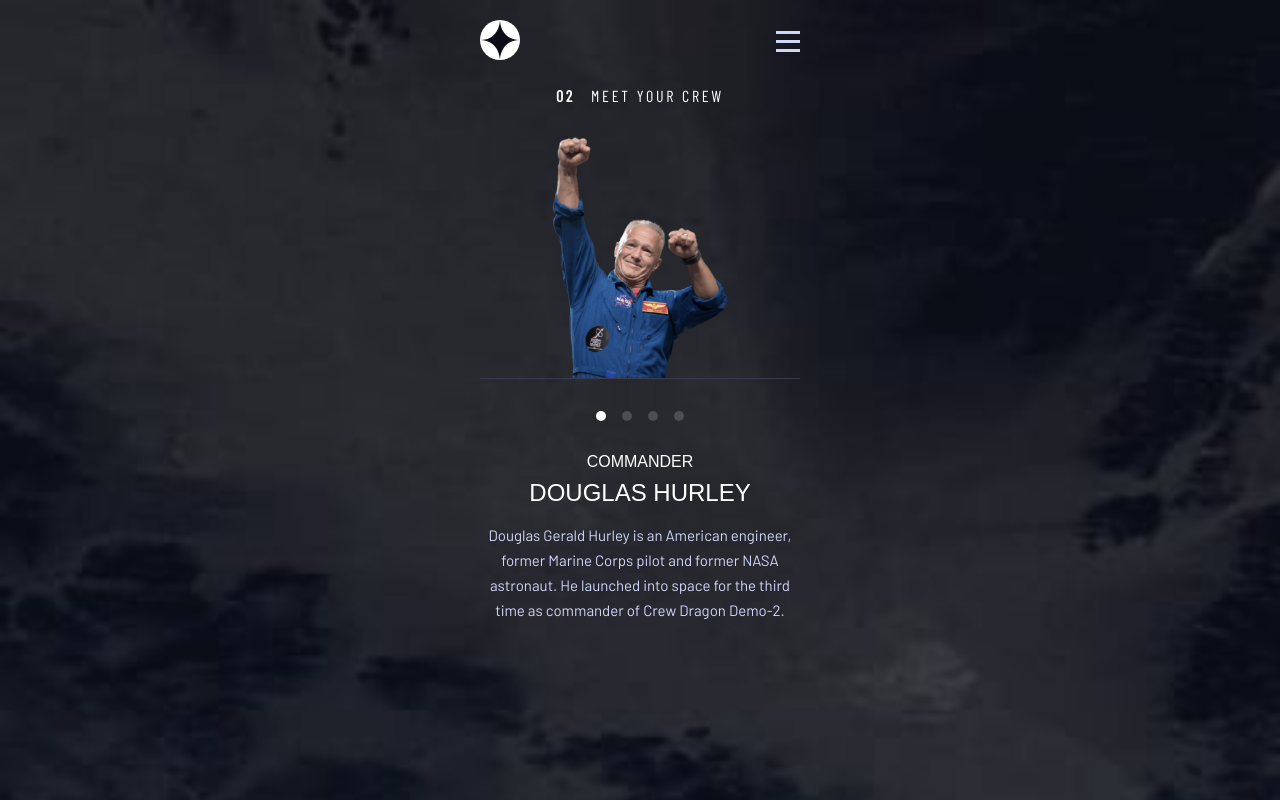
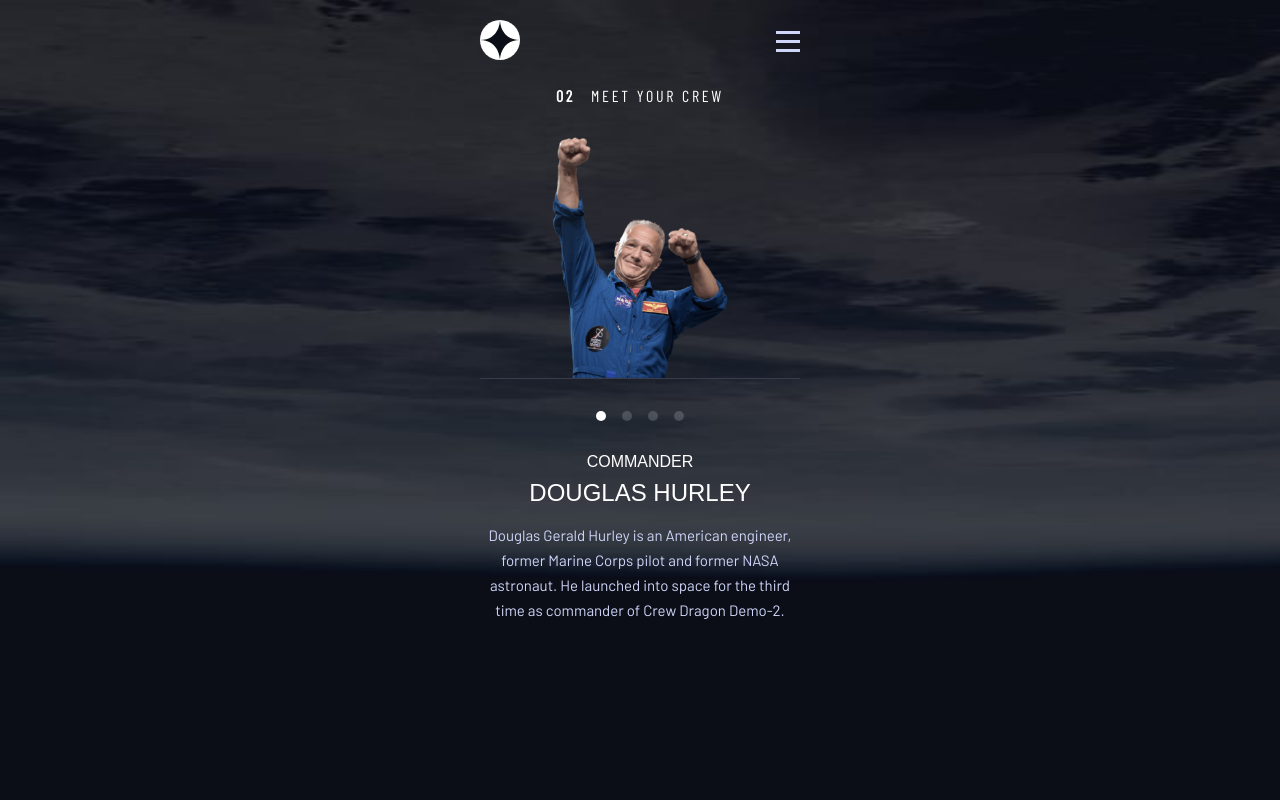
Before and after one commit to BlessSinister/space_in_your_self, a React (Create React App) app: page /crew in a window 1280 px wide. Built offline with nearby package versions, Linux system fonts and the light colour scheme; a web font is replaced by a local one.

Commit message:
correct_style_background

```diff
--- a/src/pages/Crew/crew.module.css
+++ b/src/pages/Crew/crew.module.css
@@ -1,7 +1,7 @@
 .container {
   background: url('../../../public/assets/crew/background-crew-mobile.jpg');
   background-repeat: no-repeat;
-  background-size: cover;
+  background-size: 100% 100%;
   display: flex;
   flex-direction: column;
   align-items: center;
--- a/src/pages/Destination/destination.module.css
+++ b/src/pages/Destination/destination.module.css
@@ -1,7 +1,7 @@
 .container {
   background: url('../../../public/assets/destination/background-destination-mobile.jpg');
   background-repeat: no-repeat;
-  background-size: cover;
+  background-size: 100% 100%;
   display: flex;
   flex-direction: column;
   align-items: center;
--- a/src/pages/Home/home.module.css
+++ b/src/pages/Home/home.module.css
@@ -1,7 +1,7 @@
 .container {
   background: url('../../../public/assets/home/background-home-mobile.jpg');
   background-repeat: no-repeat;
-  background-size: cover;
+  background-size: 100% 100%;
   height: 100vh;
   display: flex;
   flex-direction: column;
--- a/src/pages/Technology/technology.module.css
+++ b/src/pages/Technology/technology.module.css
@@ -1,7 +1,7 @@
 .container {
   background: url('../../../public/assets/technology/background-technology-mobile.jpg');
   background-repeat: no-repeat;
-  background-size: cover;
+  background-size: 100% 100%;
   height: 66.7rem;
   display: flex;
   flex-direction: column;
```
